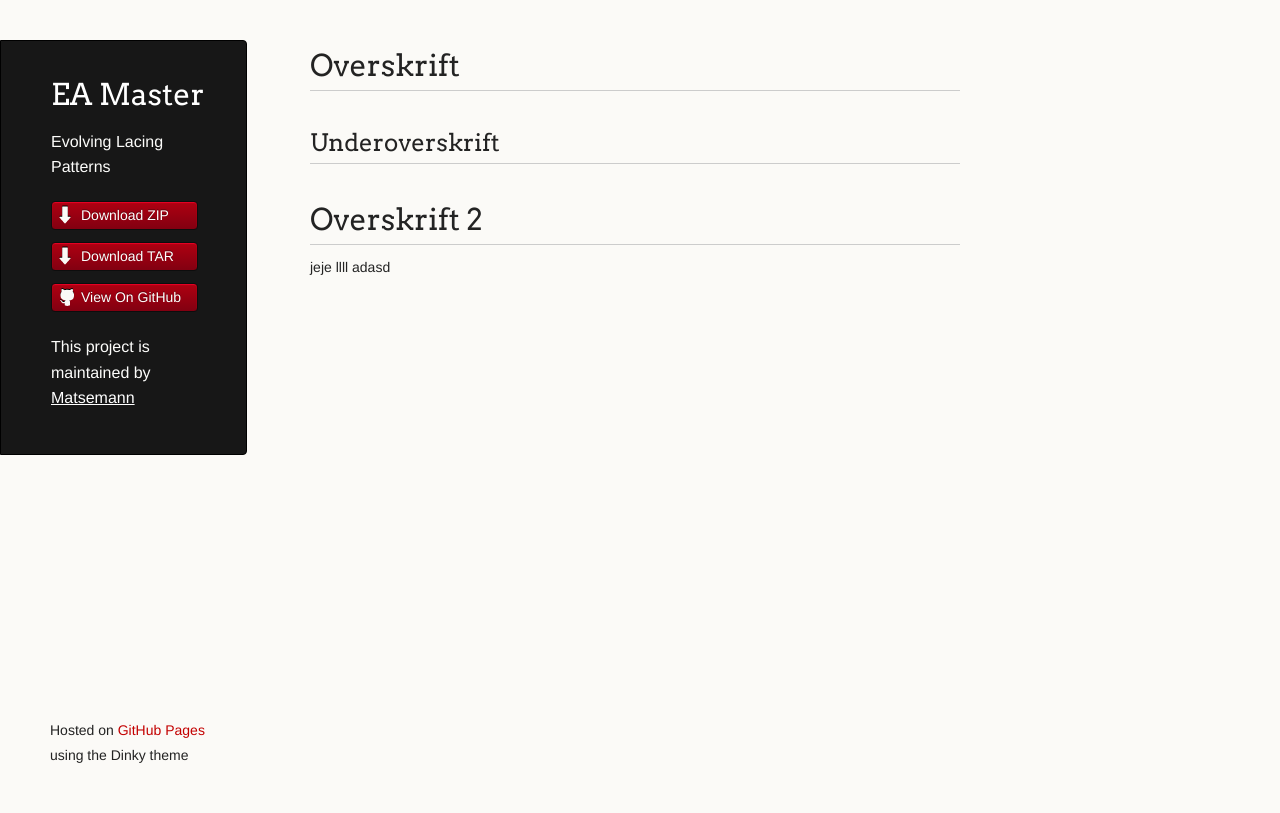
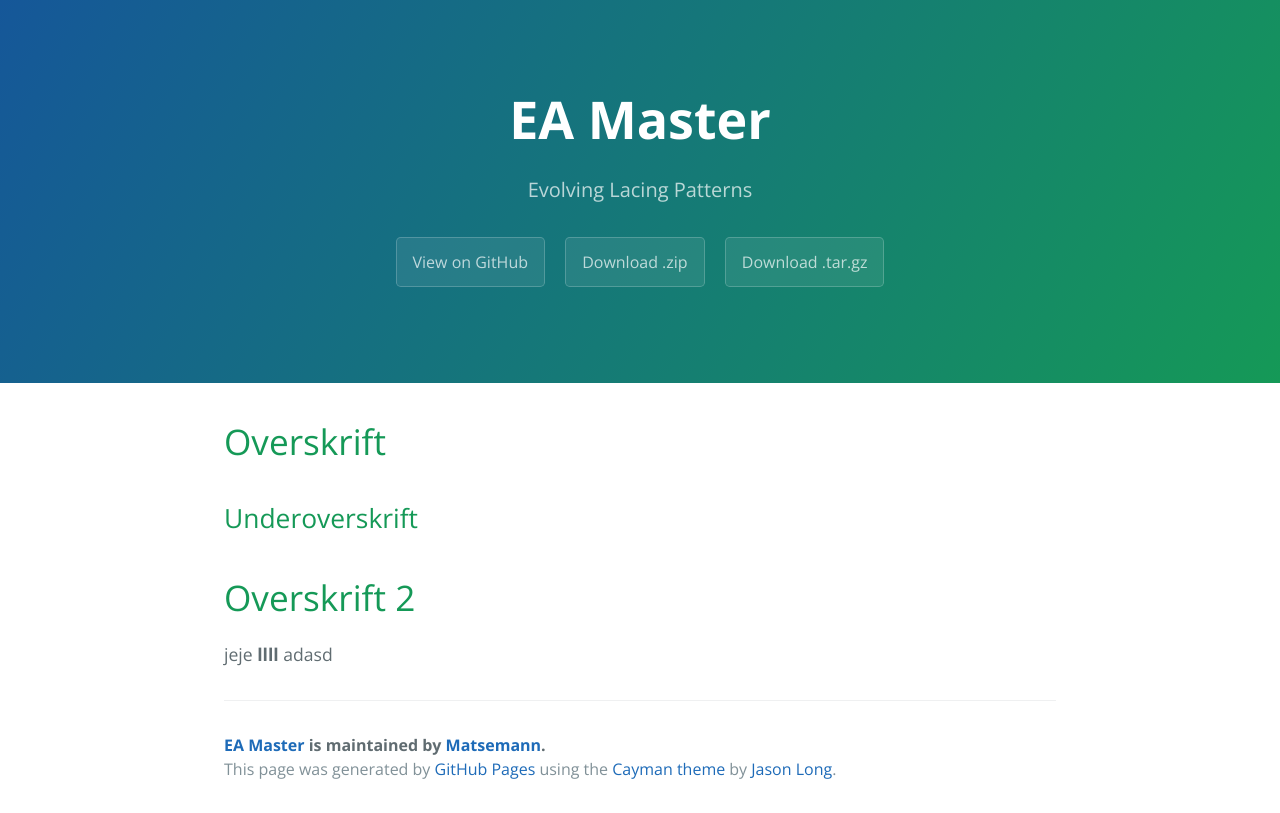
Before and after one commit to Matsemann/eamaster, a plain HTML site: page index.html in a window 1280 px wide. Drawn offline with nearby package versions, Linux system fonts and the light colour scheme.

Commit message:
Create gh-pages branch via GitHub

```diff
--- a/index.html
+++ b/index.html
@@ -1,36 +1,25 @@
-<!doctype html>
-<html>
+<!DOCTYPE html>
+<html lang="en-us">
   <head>
-    <meta charset="utf-8">
-    <meta http-equiv="X-UA-Compatible" content="chrome=1">
+    <meta charset="UTF-8">
     <title>EA Master by Matsemann</title>
-
-    <link rel="stylesheet" href="stylesheets/styles.css">
-    <link rel="stylesheet" href="stylesheets/github-light.css">
-    <script src="javascripts/scale.fix.js"></script>
-    <meta name="viewport" content="width=device-width, initial-scale=1, user-scalable=no">
-    <!--[if lt IE 9]>
-    <script src="//html5shiv.googlecode.com/svn/trunk/html5.js"></script>
-    <![endif]-->
+    <meta name="viewport" content="width=device-width, initial-scale=1">
+    <link rel="stylesheet" type="text/css" href="stylesheets/normalize.css" media="screen">
+    <link href='http://fonts.googleapis.com/css?family=Open+Sans:400,700' rel='stylesheet' type='text/css'>
+    <link rel="stylesheet" type="text/css" href="stylesheets/stylesheet.css" media="screen">
+    <link rel="stylesheet" type="text/css" href="stylesheets/github-light.css" media="screen">
   </head>
   <body>
-    <div class="wrapper">
-      <header>
-        <h1 class="header">EA Master</h1>
-        <p class="header">Evolving Lacing Patterns</p>
+    <section class="page-header">
+      <h1 class="project-name">EA Master</h1>
+      <h2 class="project-tagline">Evolving Lacing Patterns</h2>
+      <a href="https://github.com/Matsemann/eamaster" class="btn">View on GitHub</a>
+      <a href="https://github.com/Matsemann/eamaster/zipball/master" class="btn">Download .zip</a>
+      <a href="https://github.com/Matsemann/eamaster/tarball/master" class="btn">Download .tar.gz</a>
+    </section>
 
-        <ul>
-          <li class="download"><a class="buttons" href="https://github.com/Matsemann/eamaster/zipball/master">Download ZIP</a></li>
-          <li class="download"><a class="buttons" href="https://github.com/Matsemann/eamaster/tarball/master">Download TAR</a></li>
-          <li><a class="buttons github" href="https://github.com/Matsemann/eamaster">View On GitHub</a></li>
-        </ul>
-
-        <p class="header">This project is maintained by <a class="header name" href="https://github.com/Matsemann">Matsemann</a></p>
-
-
-      </header>
-      <section>
-        <h1>
+    <section class="main-content">
+      <h1>
 <a id="overskrift" class="anchor" href="#overskrift" aria-hidden="true"><span class="octicon octicon-link"></span></a>Overskrift</h1>
 
 <h2>
@@ -42,12 +31,15 @@
 
 
 <p>jeje <b>llll</b> adasd</p>
-      </section>
-      <footer>
-        <p><small>Hosted on <a href="https://pages.github.com">GitHub Pages</a> using the Dinky theme</small></p>
+
+      <footer class="site-footer">
+        <span class="site-footer-owner"><a href="https://github.com/Matsemann/eamaster">EA Master</a> is maintained by <a href="https://github.com/Matsemann">Matsemann</a>.</span>
+
+        <span class="site-footer-credits">This page was generated by <a href="https://pages.github.com">GitHub Pages</a> using the <a href="https://github.com/jasonlong/cayman-theme">Cayman theme</a> by <a href="https://twitter.com/jasonlong">Jason Long</a>.</span>
       </footer>
-    </div>
-    <!--[if !IE]><script>fixScale(document);</script><![endif]-->
+
+    </section>
+
 
   </body>
 </html>
```
